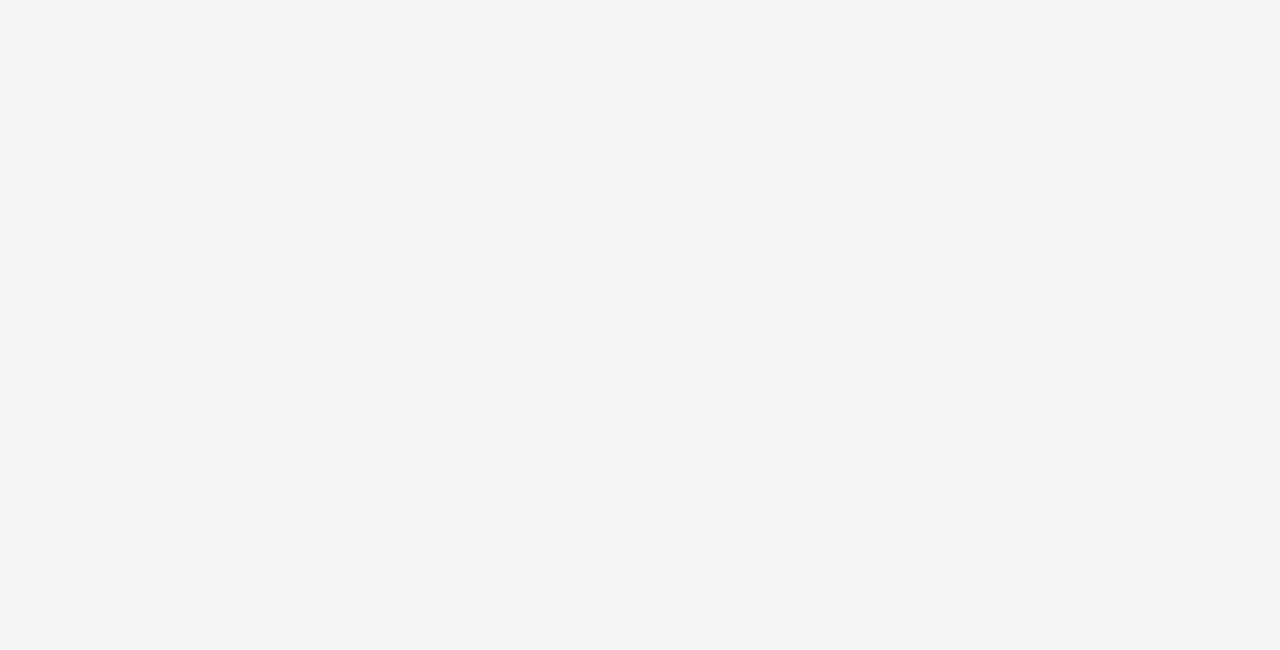
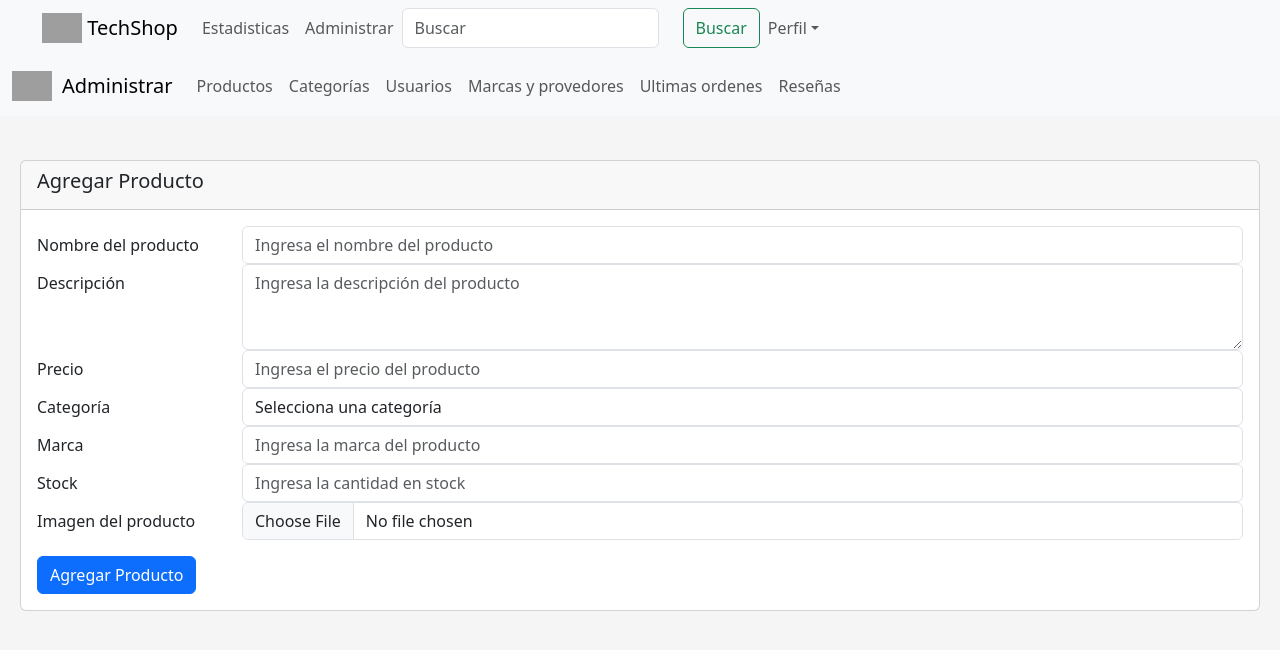
Before and after one commit to Carlos1346/TechShopAdmin, a React (Create React App) app: page /Dashboard/Altas/ProductForm in a window 1280 px wide. Before the commit this address had no page. Shown: the top 650 px of the page. Built offline with nearby package versions, Linux system fonts and the light colour scheme; grey boxes are pictures that could not be loaded.

Commit message:
Definicion Del Proyecto

```diff
--- a/src/Components/MenuPrincipal.jsx
+++ b/src/Components/MenuPrincipal.jsx
@@ -6,7 +6,7 @@ import {
   FormControl,
   Button,
   NavDropdown,
-  Container
+  Container,
 } from "react-bootstrap";
 import { Link } from "react-router-dom";
 import "bootstrap/dist/css/bootstrap.min.css";
@@ -23,22 +23,20 @@ const MenuPrincipal = () => {
               alt="Logo"
               height="30"
               className="d-inline-block align-top"
-                style={{ marginLeft: '30px' }}
+              style={{ marginLeft: "30px" }}
             />{" "}
             TechShop
           </Navbar.Brand>
           <Navbar.Toggle aria-controls="basic-navbar-nav" />
           <Navbar.Collapse id="basic-navbar-nav">
-
             <Nav className="me-auto">
               <Nav.Link as={Link} to="/Dashboard/Estadisticas/Generales">
                 Estadisticas
               </Nav.Link>
               <Nav.Link as={Link} to="/Dashboard/Altas/Productos">
-                Altas y bajas
+                Administrar
               </Nav.Link>
 
-            </Nav>
               <Form className="d-flex">
                 <FormControl
                   type="search"
@@ -55,9 +53,12 @@ const MenuPrincipal = () => {
                   </NavDropdown.Item>
                   <NavDropdown.Divider />
                   <NavDropdown.Item href="#action4">
-                  <Button as={Link} to="/" variant="outline-danger">Cerrar Sesión</Button>
+                    <Button as={Link} to="/" variant="outline-danger">
+                      Cerrar Sesión
+                    </Button>
                   </NavDropdown.Item>
                 </NavDropdown>
+              </Nav>
             </Nav>
           </Navbar.Collapse>
         </Container>
--- a/src/Components/OrderTable.jsx
+++ b/src/Components/OrderTable.jsx
@@ -13,41 +13,42 @@ const OrderTable = () => {
   const data = React.useMemo(
     () => [
       {
-        orderId: 1,
-        customer: "John Doe",
-        product: "Laptop XYZ",
-        amount: 1200,
-        status: "Pendiente",
+        "orderId": 1,
+        "customer": "Ana García",
+        "product": "Computadora Armada Gamer",
+        "amount": 1500,
+        "status": "Pendiente"
       },
       {
-        orderId: 2,
-        customer: "Jane Smith",
-        product: "Desktop ABC",
-        amount: 800,
-        status: "Aprobada",
+        "orderId": 2,
+        "customer": "Carlos López",
+        "product": "Procesador Intel Core i9",
+        "amount": 500,
+        "status": "Aprobada"
       },
       {
-        orderId: 3,
-        customer: "Mike Johnson",
-        product: 'Monitor 24"',
-        amount: 300,
-        status: "Enviada",
+        "orderId": 3,
+        "customer": "María Rodríguez",
+        "product": "Tarjeta Gráfica NVIDIA RTX 3080",
+        "amount": 800,
+        "status": "Enviada"
       },
       {
-        orderId: 4,
-        customer: "Emily Brown",
-        product: "Keyboard",
-        amount: 50,
-        status: "Entregada",
+        "orderId": 4,
+        "customer": "Juan Martínez",
+        "product": "Memoria RAM Corsair 16GB",
+        "amount": 150,
+        "status": "Entregada"
       },
       {
-        orderId: 5,
-        customer: "Chris Lee",
-        product: "Mouse",
-        amount: 30,
-        status: "Devuelta",
-      },
-    ],
+        "orderId": 5,
+        "customer": "Laura Pérez",
+        "product": "Disco Duro SSD 1TB",
+        "amount": 200,
+        "status": "Devuelta"
+      }
+    ]
+    ,
     []
   );
 
--- /dev/null
+++ b/src/Components/ProductForm.jsx
@@ -0,0 +1,168 @@
+import React, { useState } from "react";
+import { Form, Button, Col, Row, Card } from "react-bootstrap";
+import { Link } from "react-router-dom";
+
+const ProductForm = () => {
+  const [product, setProduct] = useState({
+    name: "",
+    description: "",
+    price: "",
+    category: "",
+    brand: "",
+    stock: "",
+    image: null,
+  });
+
+  const handleChange = (e) => {
+    const { name, value } = e.target;
+    setProduct({ ...product, [name]: value });
+  };
+
+  const handleFileChange = (e) => {
+    setProduct({ ...product, image: e.target.files[0] });
+  };
+
+  return (
+    <Card className="mt-4">
+      <Card.Header>
+        <Card.Title>Agregar Producto</Card.Title>
+      </Card.Header>
+      <Card.Body>
+        <Form>
+          <Form.Group as={Row} controlId="formProductName">
+            <Form.Label column sm={2}>
+              Nombre del producto
+            </Form.Label>
+            <Col sm={10}>
+              <Form.Control
+                type="text"
+                name="name"
+                value={product.name}
+                onChange={handleChange}
+                placeholder="Ingresa el nombre del producto"
+                required
+              />
+            </Col>
+          </Form.Group>
+
+          <Form.Group as={Row} controlId="formProductDescription">
+            <Form.Label column sm={2}>
+              Descripción
+            </Form.Label>
+            <Col sm={10}>
+              <Form.Control
+                as="textarea"
+                name="description"
+                value={product.description}
+                onChange={handleChange}
+                placeholder="Ingresa la descripción del producto"
+                rows={3}
+                required
+              />
+            </Col>
+          </Form.Group>
+
+          <Form.Group as={Row} controlId="formProductPrice">
+            <Form.Label column sm={2}>
+              Precio
+            </Form.Label>
+            <Col sm={10}>
+              <Form.Control
+                type="number"
+                name="price"
+                value={product.price}
+                onChange={handleChange}
+                placeholder="Ingresa el precio del producto"
+                required
+              />
+            </Col>
+          </Form.Group>
+
+          <Form.Group as={Row} controlId="formProductCategory">
+            <Form.Label column sm={2}>
+              Categoría
+            </Form.Label>
+            <Col sm={10}>
+              <Form.Control
+                as="select"
+                name="category"
+                value={product.category}
+                onChange={handleChange}
+                required
+              >
+                <option value="">Selecciona una categoría</option>
+                <option value="computadora_armada">Computadora Armada</option>
+                <option value="procesador">Procesador</option>
+                <option value="tarjeta_madre">Tarjeta Madre</option>
+                <option value="memoria_ram">Memoria RAM</option>
+                <option value="disco_duro">Disco Duro</option>
+                <option value="tarjeta_grafica">Tarjeta Gráfica</option>
+                <option value="fuente_poder">Fuente de Poder</option>
+                <option value="gabinete">Gabinete</option>
+                <option value="periferico">Periférico</option>
+              </Form.Control>
+            </Col>
+          </Form.Group>
+
+          <Form.Group as={Row} controlId="formProductBrand">
+            <Form.Label column sm={2}>
+              Marca
+            </Form.Label>
+            <Col sm={10}>
+              <Form.Control
+                type="text"
+                name="brand"
+                value={product.brand}
+                onChange={handleChange}
+                placeholder="Ingresa la marca del producto"
+                required
+              />
+            </Col>
+          </Form.Group>
+
+          <Form.Group as={Row} controlId="formProductStock">
+            <Form.Label column sm={2}>
+              Stock
+            </Form.Label>
+            <Col sm={10}>
+              <Form.Control
+                type="number"
+                name="stock"
+                value={product.stock}
+                onChange={handleChange}
+                placeholder="Ingresa la cantidad en stock"
+                required
+              />
+            </Col>
+          </Form.Group>
+
+          <Form.Group as={Row} controlId="formProductImage">
+            <Form.Label column sm={2}>
+              Imagen del producto
+            </Form.Label>
+            <Col sm={10}>
+              <Form.Control
+                type="file"
+                name="image"
+                onChange={handleFileChange}
+                required
+              />
+            </Col>
+          </Form.Group>
+
+          <Button
+            as={Link}
+            to="/Dashboard/Altas/Productos"
+            variant="primary"
+            type="submit"
+            className="mt-3"
+          >
+            Agregar Producto
+          </Button>
+        </Form>
+      </Card.Body>
+    </Card>
+  );
+};
+
+export default ProductForm;
--- a/src/Components/ProductsTable.jsx
+++ b/src/Components/ProductsTable.jsx
@@ -8,13 +8,22 @@ import {
   useGlobalFilter,
 } from "react-table";
 import { FaSort, FaSortUp, FaSortDown } from "react-icons/fa";
+import { Link } from "react-router-dom";
 
 // Datos ficticios de ejemplo
 const data = [
-  { id: 1, name: "Producto 1", category: "Categoría 1", price: 100 },
-  { id: 2, name: "Producto 2", category: "Categoría 2", price: 150 },
-  // Agrega más datos según sea necesario
-];
+  { "id": 1, "name": "Computadora Armada Gamer", "category": "Computadora Armada", "price": 1500 },
+  { "id": 2, "name": "Procesador Intel Core i9", "category": "Procesador", "price": 500 },
+  { "id": 3, "name": "Tarjeta Madre ASUS ROG", "category": "Tarjeta Madre", "price": 300 },
+  { "id": 4, "name": "Memoria RAM Corsair 16GB", "category": "Memoria RAM", "price": 150 },
+  { "id": 5, "name": "Disco Duro SSD 1TB", "category": "Disco Duro", "price": 200 },
+  { "id": 6, "name": "Tarjeta Gráfica NVIDIA RTX 3080", "category": "Tarjeta Gráfica", "price": 800 },
+  { "id": 7, "name": "Fuente de Poder EVGA 750W", "category": "Fuente de Poder", "price": 100 },
+  { "id": 8, "name": "Gabinete NZXT H510", "category": "Gabinete", "price": 120 },
+  { "id": 9, "name": "Teclado Mecánico HyperX", "category": "Periférico", "price": 90 },
+  { "id": 10, "name": "Mouse Gamer Logitech G502", "category": "Periférico", "price": 70 }
+]
+
 
 // Definición de columnas
 const columns = [
@@ -27,7 +36,13 @@ const columns = [
     accessor: "actions",
     Cell: ({ row }) => (
       <>
-        <Button variant="warning" size="sm" className="me-2">
+        <Button
+          as={Link}
+          to="/Dashboard/Altas/ProductForm"
+          variant="warning"
+          size="sm"
+          className="me-2"
+        >
           Editar
         </Button>
         <Button variant="danger" size="sm">
@@ -121,6 +136,15 @@ const ProductsTable = () => {
           Siguiente
         </Button>
       </div>
+      <p></p>
+      <Button
+        as={Link}
+        to="/Dashboard/Altas/ProductForm"
+        variant="primary"
+        type="submit"
+      >
+        Agregar Producto
+      </Button>
     </div>
   );
 };
--- a/src/Components/ReviewList.jsx
+++ b/src/Components/ReviewList.jsx
@@ -5,27 +5,27 @@ import 'bootstrap/dist/css/bootstrap.min.css';
 const initialReviews = [
   {
     id: 1,
-    product: 'Producto 1',
+    product: 'Xtreme Pc Gaming Asus Geforce Rtx 4060 Ti Intel Core I7 12700f 32gb Ssd 1tb Wifi',
     date: '2023-07-01',
     status: 'Pendiente',
     review: 'Muy buen producto',
-    image: 'https://www.xtremepc.com.mx/cdn/shop/files/51136ca4-14b8-4252-9fee-91a606bdaf65_800x.png?v=1717787954', // URL de ejemplo de la imagen
+    image: 'https://http2.mlstatic.com/D_NQ_NP_818665-MLU76495838883_052024-O.webp', // URL de ejemplo de la imagen
   },
   {
     id: 2,
-    product: 'Producto 2',
+    product: 'Tarjeta Video Nvidia Gigabyte Rtx 3050 Windforce Oc V2 8gb',
     date: '2023-06-15',
     status: 'Aprobada',
     review: 'Excelente calidad',
-    image: 'https://www.xtremepc.com.mx/cdn/shop/files/51136ca4-14b8-4252-9fee-91a606bdaf65_800x.png?v=1717787954', // URL de ejemplo de la imagen
+    image: 'https://http2.mlstatic.com/D_NQ_NP_963077-MLM74440169646_022024-O.webp', // URL de ejemplo de la imagen
   },
   {
     id: 3,
-    product: 'Producto 3',
+    product: 'Pc Gamer Cpu Amd Ryzen 5600g Ram 16gb Ddr4 240gb Ssd Wi-fi',
     date: '2023-07-05',
     status: 'Enviada',
     review: 'Llegó rápido y en buen estado',
-    image: 'https://www.xtremepc.com.mx/cdn/shop/files/51136ca4-14b8-4252-9fee-91a606bdaf65_800x.png?v=1717787954', // URL de ejemplo de la imagen
+    image: 'https://http2.mlstatic.com/D_NQ_NP_639692-MLA53739072631_022023-O.webp', // URL de ejemplo de la imagen
   },
 ];
 
--- a/src/Components/menuvertical.jsx
+++ b/src/Components/menuvertical.jsx
@@ -24,7 +24,6 @@ const MenuHorizontal = () => {
               <Nav.Link as={Link} to="/Dashboard/Estadisticas/Generales">Generales</Nav.Link>
               <Nav.Link as={Link} to="/Dashboard/Estadisticas/Ventas">Ventas</Nav.Link>
               <Nav.Link as={Link} to="/Dashboard/Estadisticas/Productos">Productos</Nav.Link>
-              <Nav.Link as={Link} to="/Dashboard/Estadisticas/Categorias">Categorías</Nav.Link>
               <Nav.Link as={Link} to="/Dashboard/Estadisticas/Usuarios">Usuarios</Nav.Link>
               <Nav.Link as={Link} to="/Dashboard/Estadisticas/Marcas">Marcas y proveedores</Nav.Link>
             </Nav>
--- a/src/Routes/Main.jsx
+++ b/src/Routes/Main.jsx
@@ -22,6 +22,7 @@ import BrandsTable from "../Components/BrandsTable.jsx";
 import OrderTable from "../Components/OrderTable.jsx";
 import ReviewList from "../Components/ReviewList.jsx";
 import LoginForm from "../Components/LoginForm.jsx";
+import ProductForm from "../Components/ProductForm.jsx";
 
 function Main() {
   return (
@@ -51,6 +52,7 @@ function Main() {
               <Route path="Marcas" element={<BrandsTable/>} />
               <Route path="Ordenes" element={<OrderTable/>} />
               <Route path="Reseñas" element={<ReviewList/>} />
+              <Route path="ProductForm" element={<ProductForm/>} />
 
 
             </Route>
```
Also changed, not shown: src/Components/BrandsTable.jsx (+13 -4 lines), src/Components/CategoriesTable.jsx (+11 -4 lines), src/Components/UsersTable.jsx (+20 -5 lines), 1 other file (tests, documents, lock files or other folders). Lines whose indentation alone changed are shown as unchanged.
